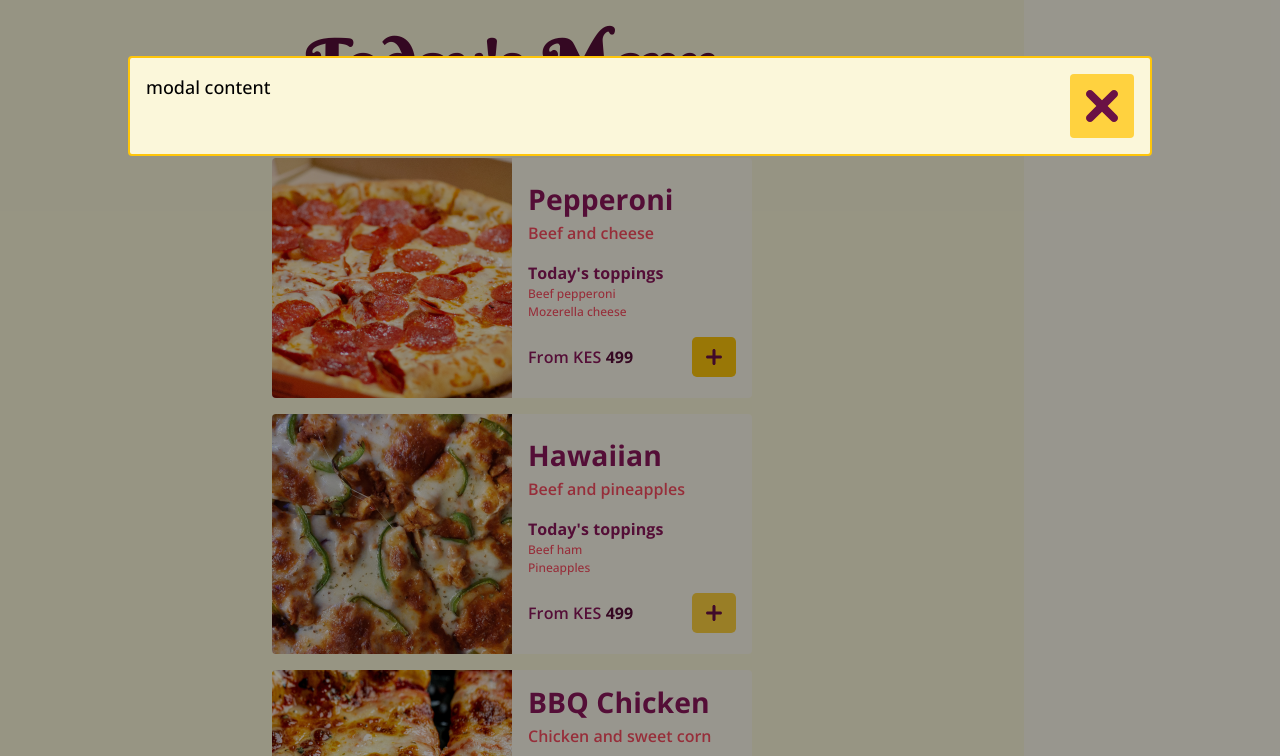
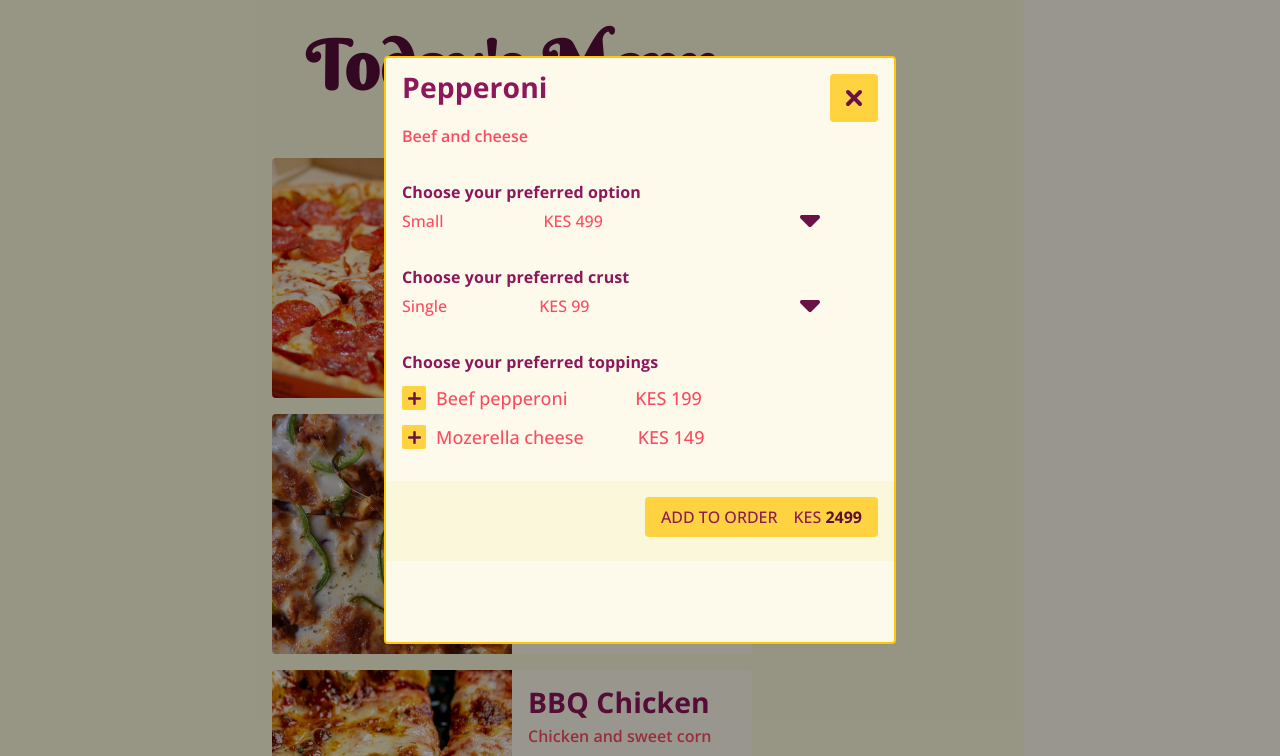
Before and after one commit to devmiano/pizzark, a website built with Vite: page index.html in a window 1280 px wide. Both pictures are taken after a click on the button 713 px from the left and 1156 px from the top of the page. Shown: the part 800-1556 px from the top of the page. Built offline with nearby package versions, Linux system fonts and the light colour scheme.

Commit message:
added the modal form and its styles

```diff
--- a/index.html
+++ b/index.html
@@ -117,10 +117,71 @@
     </section>
     <section id="myModal" class="modal">
       <div class="content">
-        <span class="close">
+        <div class="close">
           <img class="icon" src="/assets/icons/close.svg" alt="close" />
-        </span>
-        <div>modal content</div>
+        </div>
+        <form class="form">
+          <h2 class="title">Pepperoni</h2>
+          <p class="subtitle">Beef and cheese</p>
+
+          <!-- options -->
+          <div class="options">
+            <h4>Choose your preferred option</h4>
+            <select name="options" id="options">
+              <option value="small">
+                Small &emsp;&emsp;&emsp;&emsp;&emsp;&emsp;KES 499
+              </option>
+              <option value="medium">
+                Medium&ensp;&emsp;&emsp;&emsp;&emsp;&ensp;KES 749
+              </option>
+              <option value="large">
+                Large &emsp;&emsp;&emsp;&emsp;&emsp;&emsp;KES 1099
+              </option>
+              <option value="deluxe">
+                Deluxe&emsp;&emsp;&emsp;&emsp;&emsp;&ensp;KES 1399
+              </option>
+            </select>
+          </div>
+
+          <!-- crusts -->
+          <div class="options">
+            <h4>Choose your preferred crust</h4>
+            <select name="options" id="crust">
+              <option value="single">
+                Single &emsp;&emsp;&emsp;&emsp;&emsp;&ensp;KES 99
+              </option>
+              <option value="double">
+                Double&ensp;&emsp;&emsp;&emsp;&emsp;&ensp;KES 149
+              </option>
+              <option value="mega">
+                Mega &emsp;&emsp;&emsp;&emsp;&emsp;&ensp;KES 199
+              </option>
+            </select>
+          </div>
+
+          <!-- toppings -->
+          <div class="options">
+            <h4>Choose your preferred toppings</h4>
+            <div class="toppings">
+              <input type="checkbox" id="beef" name="beef" value="beef" />
+              <label for="beef"
+                >Beef pepperoni&emsp;&emsp;&emsp;&ensp; KES 199</label
+              >
+            </div>
+            <div class="toppings">
+              <input type="checkbox" id="cheese" name="cheese" value="cheese" />
+              <label for="cheese"
+                >Mozerella cheese&emsp;&emsp;&emsp;KES 149</label
+              >
+            </div>
+          </div>
+
+          <div class="footer">
+            <button class="button">
+              Add to order&emsp;KES <span>2499</span>
+            </button>
+          </div>
+        </form>
       </div>
     </section>
     <script type="module" src="/scripts/main.js"></script>
--- a/styles/_base.scss
+++ b/styles/_base.scss
@@ -13,3 +13,5 @@ $glow: #ffc60a;
 $red: #fa4c60;
 $purple: #8c175b;
 $dark: #580e39;
+
+$checkbox-width: 18px;
--- a/styles/_modal.scss
+++ b/styles/_modal.scss
@@ -1,4 +1,6 @@
 @use 'base';
+
+$checkbox-width: 24px;
 
 .modal {
   display: none;
@@ -14,32 +16,158 @@
   background-color: rgba(0, 0, 0, 0.4);
 
   .content {
-    background-color: base.$cream;
+    background-color: base.$light;
     margin: auto;
-    padding: 1rem;
     border: 2px solid base.$glow;
     border-radius: 4px;
-    width: 80%;
+    width: 40%;
+    height: 84%;
     overflow-y: scroll;
     .close {
       background-color: base.$yellow;
       color: base.$purple;
       padding: 1rem;
       float: right;
-      font-size: 28px;
-      font-weight: bold;
       border-radius: 4px;
+      margin: 1rem;
 
       &:hover,
       &:focus {
         background-color: base.$glow;
         color: base.$dark;
-        text-decoration: none;
         cursor: pointer;
       }
 
       .icon {
-        height: 2rem;
+        height: 1rem;
+      }
+    }
+
+    .form {
+      width: 100%;
+      .title {
+        font-family: base.$sans;
+        font-size: 1.77rem;
+        color: base.$purple;
+        margin: 0;
+        letter-spacing: 0.1px;
+        padding: 0.5rem 1rem;
+      }
+      .subtitle {
+        font-family: base.$sans;
+        font-size: 1rem;
+        color: base.$red;
+        font-weight: 600;
+        padding: 0.5rem 1rem;
+      }
+
+      .options {
+        margin-top: 1rem;
+        display: flex;
+        flex-direction: column;
+        justify-content: space-between;
+        padding: 0.5rem 1rem;
+        h4 {
+          font-family: base.$sans;
+          font-size: 1rem;
+          color: base.$purple;
+          margin: 0;
+          text-align: left;
+          letter-spacing: 0.1px;
+          padding-bottom: 0.3rem;
+        }
+
+        select {
+          width: 90%;
+          appearance: none;
+          outline: none;
+          border: none;
+          background-color: transparent;
+          background-image: url('/assets/icons/caret.svg');
+          background-position: right 10px center;
+          background-repeat: no-repeat;
+          background-size: auto 50%;
+          font-size: 1rem;
+          color: base.$red;
+          cursor: pointer;
+
+          &:focus {
+            outline: none;
+          }
+
+          &::-ms-expand {
+            display: none;
+          }
+        }
+
+        .toppings {
+          color: base.$red;
+          position: relative;
+          display: block;
+
+          input[type='checkbox'] {
+            position: absolute;
+            left: -9999px;
+
+            & + label {
+              position: relative;
+              display: inline-block;
+              padding: 6px 10px 6px ($checkbox-width + 10);
+              cursor: pointer;
+
+              &:before {
+                display: block;
+                content: '';
+                position: absolute;
+                left: 0;
+                top: 50%;
+                border-radius: 2px;
+                margin: (-$checkbox-width/2) 0 0;
+                width: $checkbox-width;
+                height: $checkbox-width;
+                background-color: base.$yellow;
+                background-image: url('/assets/icons/plus-sm.svg');
+                background-repeat: no-repeat;
+                background-position: center;
+                background-size: 0.8rem auto;
+                -webkit-background-size: 0.8rem auto;
+                -moz-background-size: 0.8rem auto;
+              }
+            }
+
+            &:checked + label {
+              &:before {
+                background-position: (-$checkbox-width) 0;
+              }
+            }
+          }
+        }
+      }
+      .footer {
+        width: 100%;
+        height: 5rem;
+        background: base.$cream;
+        margin-top: 1rem;
+
+        .button {
+          float: right;
+          margin: 1rem;
+          padding: 0.5rem 1rem;
+          font-size: 1rem;
+          font-weight: 500;
+          color: base.$purple;
+          background-color: base.$yellow;
+          outline: none;
+          border: none;
+          border-radius: 4px;
+          cursor: pointer;
+          text-transform: uppercase;
+
+          span {
+            color: base.$dark;
+            font-weight: 700;
+          }
+        }
       }
     }
   }
```
Also changed, not shown: assets/icons/caret.svg (added), assets/icons/plus-sm.svg (added).
